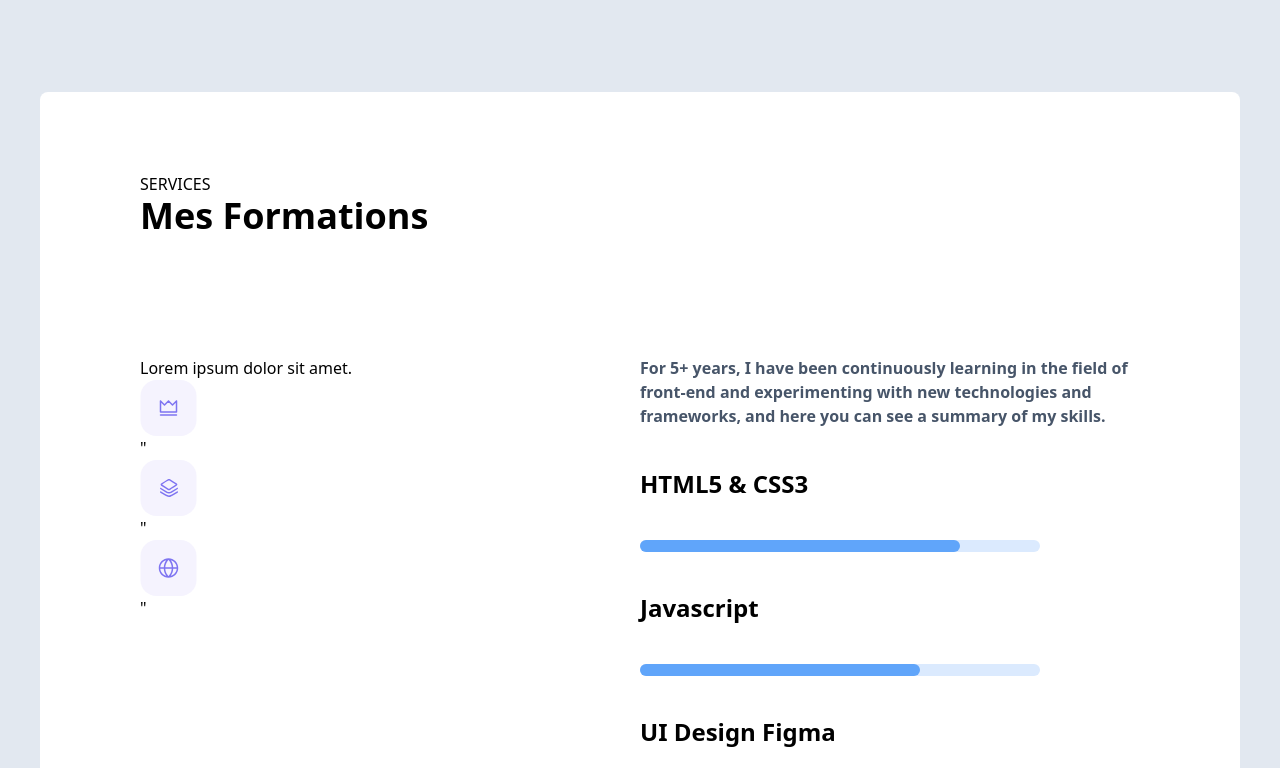
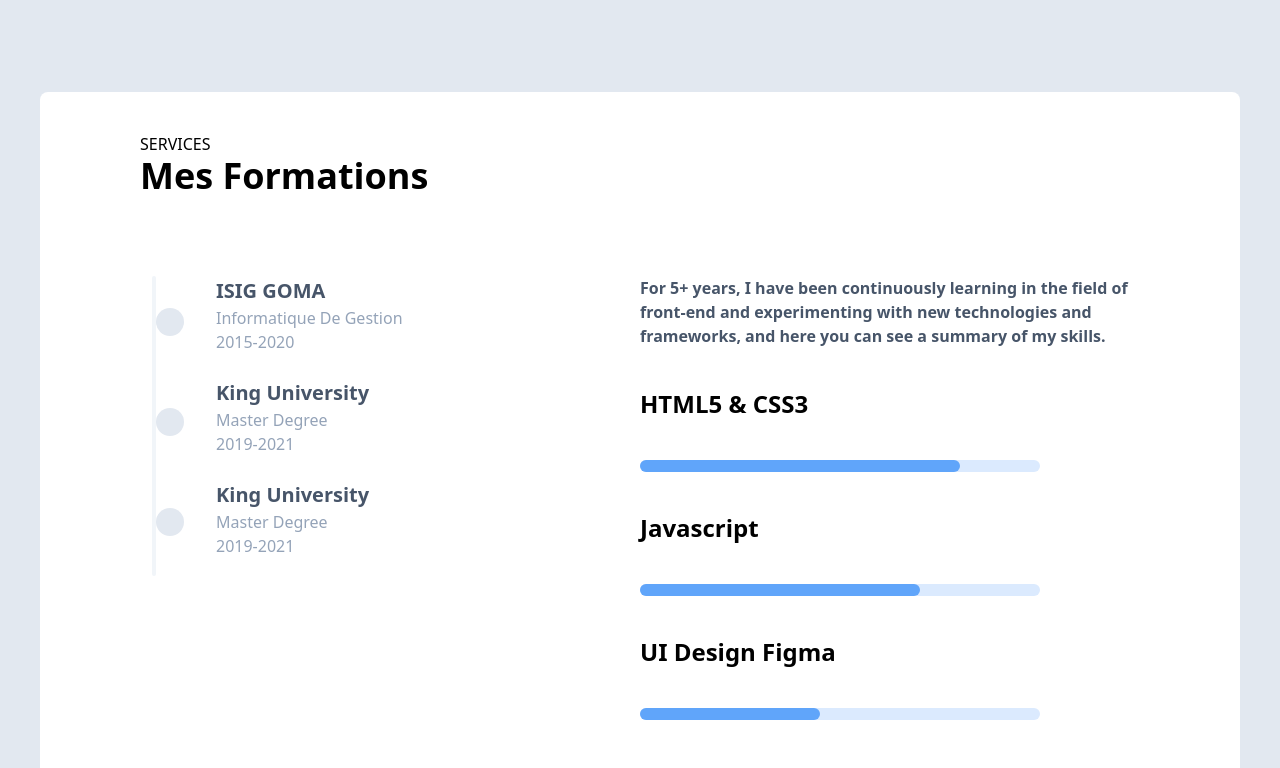
Before and after one commit to JeremySiviholya/Myportfolio, a website with bundled scripts: page public/index.html in a window 1280 px wide. Shown: the part 692-1460 px from the top of the page. Built offline with nearby package versions, Linux system fonts and the light colour scheme.

Commit message:
update part formation

```diff
--- a/public/index.html
+++ b/public/index.html
@@ -6,7 +6,7 @@
     <meta name="viewport" content="width=device-width, initial-scale=1.0">
     <title>My Portfolio</title>
     <link rel="stylesheet" href="styles.css">
-    <script src="./js/main.js" type="module" defer></script>
+    <script src="js/main.js" defer type="module"></script>
 </head>
 <body class="bg-slate-200">
     <section>
@@ -85,15 +85,55 @@
         <div class="container mx-auto bg-white rounded-lg" style="max-width: 1200px;" id="formations">
             <div class="container mx-auto" style="max-width: 1000px;">
                 <div>
-                    <div class="pt-20">
+                    <div class="pt-10">
                         <p class="text-[16px] text-left">SERVICES</p>
                         <h2 class="text-4xl font-semibold text-left">Mes Formations</h2>
                     </div>
+
+
                 </div>
-                <div class="flex py-20">
+                <div class="flex py-10">
                     <div class="w-[50%]">
-                        <div class="pt-10 data-competence">
-                            Lorem ipsum dolor sit amet.
+                        <div class="pt-10">
+                            <div class="flex">
+                                <div class="inline-flex mr-5">
+                                    <div class="h-[300px] ml-3 w-1 bg-slate-100 rounded"></div>
+                                    <div class="space-y-[72px] mt-8 mr-3">
+                                        <div class="bg-slate-200 w-7 h-7 rounded-full"></div>
+                                        <div class="bg-slate-200 w-7 h-7 rounded-full"></div>
+                                        <div class="bg-slate-200 w-7 h-7 rounded-full"></div>
+                                    </div>
+                                </div>
+
+                                <div class="space-y-6">
+                                    <div>
+                                        <div>
+                                            <h3 class="font-semibold text-[20px] text-slate-600">ISIG GOMA</h3>
+                                            <p class="text-slate-400">Informatique De Gestion</p>
+                                            <span class="text-slate-400">2015-2020</span>
+                                        </div>
+                                    </div>
+
+                                    <div>
+                                        <div>
+                                            <h3 class="font-semibold text-[20px] text-slate-600">King University</h3>
+                                            <p class="text-slate-400">Master Degree</p>
+                                            <span class="text-slate-400">2019-2021</span>
+                                        </div>
+                                    </div>
+
+                                    <div>
+                                        <div>
+                                            <h3 class="font-semibold text-[20px] text-slate-600">King University</h3>
+                                            <p class="text-slate-400">Master Degree</p>
+                                            <span class="text-slate-400">2019-2021</span>
+                                        </div>
+                                    </div>
+                                </div>
+                            </div>
+
+
+
                         </div>
                     </div>
                     <div class="w-[50%]">
--- a/public/js/main.js
+++ b/public/js/main.js
@@ -6,7 +6,7 @@ console.log(competences);
 const competencesDiv=document.querySelector(".data-competence");
 
 for(let i=0;i<competences.length; i++){
-    // console.log(competences[i].title);
+    console.log(competences[i].title);
     const div=document.createElement("div");
     div.classList.add("box")
     div.innerHTML=`<div><img src="${competences[i].icon}"></div>"
--- a/src/styles.css
+++ b/src/styles.css
@@ -1,3 +1,9 @@
 @tailwind base;
 @tailwind components;
 @tailwind utilities;
+
+
+
+.box{
+    background-color: red;
+}
```
Also changed, not shown: public/styles.css.
